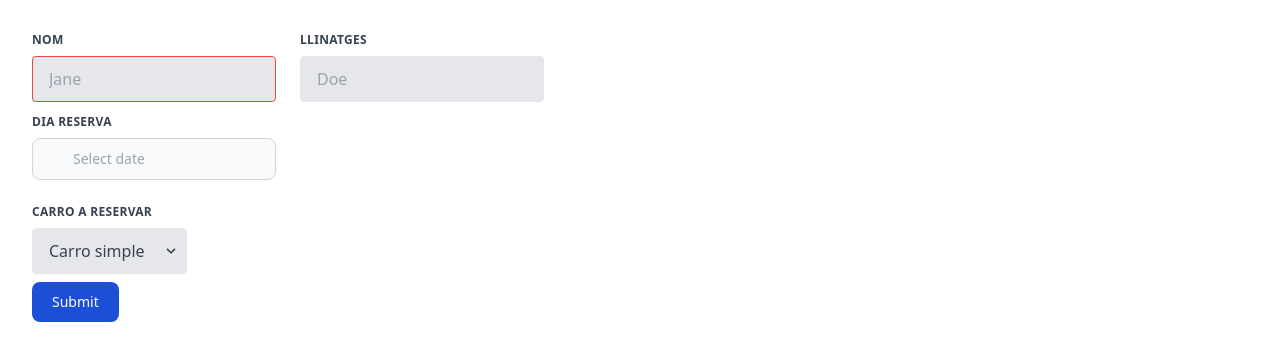
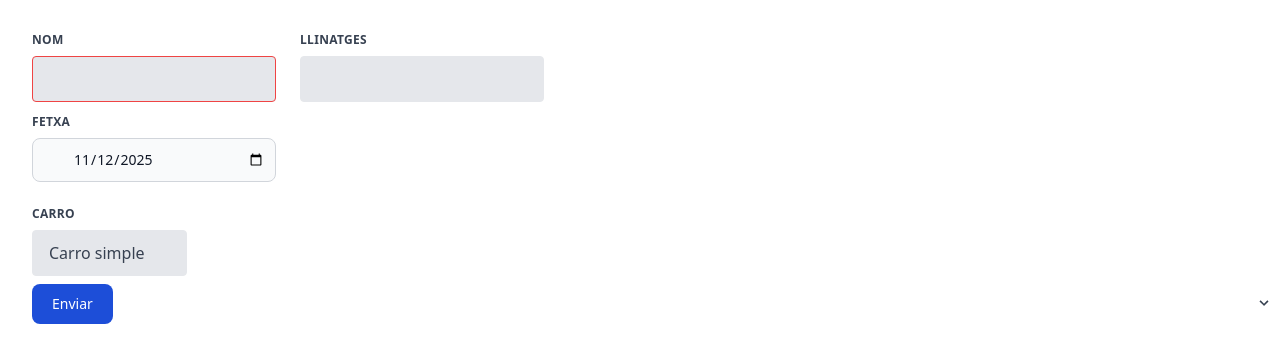
Before and after one commit to joanrossello-oss/UT2_rentacarro_enunciat, a Flask app: page /reservar in a window 1280 px wide. Shown: the part 97-460 px from the top of the page. Run offline with Flask 3, Linux system fonts and the light colour scheme; some libraries are stand-ins or nearby versions.

Commit message:
Code refactored using wtforms and validation

```diff
--- a/PostForm.py
+++ b/PostForm.py
@@ -1,10 +1,30 @@
 from flask_wtf import FlaskForm
-from wtforms import StringField, SubmitField, DateField
+from wtforms import StringField, SubmitField, DateField, SelectField, validators, ValidationError
 from wtforms.validators import DataRequired, Length
 from datetime import date
+from flask import session
+
 
 class PostForm(FlaskForm):
+    # mètode per comprovar si la fetxa es posterior a la fetxa actual
+    def comprovar_fetxa(form, fetxa):
+        if fetxa.data < date.today(): # date.today() -> obtenir la fetxa actual
+            raise ValidationError('La fetxa no pot ser anterior a la actual.')
+
+    def comprovar_carro_existent(form, camp):
+        fetxa = form.fetxa.data.strftime('%d-%m-%y')
+        carro = form.carro.data
+
+        reserves = session.get('reserves',[])
+        print(reserves)
+
+        for r in reserves:
+            # comprar les dades de les reserves existents amb la peticio de post a fer
+            if r['dia_reserva'] == fetxa and r['carro'] == carro:
+                raise ValidationError('No pots reservar el carro per el dia seleccionat, ja es troba reservat.')
+
     nom = StringField('nom', validators=[DataRequired(), Length(max=128)])
-    llinatges = StringField('llinatges', validators=[Length(max=128)])
-    fetxa = DateField('Fecha', format='%Y-%m-%d', default=date.today)
+    llinatges = StringField('llinatges', validators=[DataRequired(), Length(max=128)])
+    fetxa = DateField('fetxa', format='%Y-%m-%d', default=date.today, validators=[DataRequired(), comprovar_fetxa])
+    carro = SelectField('carro', choices=['Carro simple', 'carro 2', 'carro 3'], validators=[DataRequired(), comprovar_carro_existent])
     submit = SubmitField('Enviar')
--- a/run.py
+++ b/run.py
@@ -1,6 +1,7 @@
 from flask import Flask, render_template, request, redirect, url_for, flash, session
 import json
-import datetime
+from datetime import datetime
+from PostForm import PostForm
 
 app = Flask(__name__)
 app.config['SECRET_KEY'] = '83d168b4966265e8ae59f10f57a2b535c18668555b1d499b7353c9b9546146d1'
@@ -12,36 +13,48 @@ def llistar():
         llista_carros = json.load(file)
         return render_template('carros.html', llista_carros=llista_carros)
 
-@app.route("/reservar", methods=['GET','POST'])
+@app.route("/reservar", methods=['GET', 'POST'])
 def reservar():
-    if request.method == 'POST':
-        session["nom"] = request.form['nom'].strip()
-        session["llinatges"] = request.form['llinatges'].strip()
-        session["dia_reserva"] = request.form['reserva'].strip()
-        session["carro"] = request.form['carro'].strip()
+    form = PostForm()
+    if form.validate_on_submit():
+        session["nom"] = form.nom.data
+        session["llinatges"] = form.llinatges.data
+        session["dia_reserva"] = form.fetxa.data.strftime('%d-%m-%y') # Verifica el nombre del campo
+        session["carro"] = form.carro.data
 
-        try:
-            data_obj = datetime.datetime.strptime(session["dia_reserva"], '%d-%m-%Y')
-        except ValueError:
-            flash("⚠️ Format de fetxa incorrecte. Empela el format DD-MM-YYYY")
 
+        print(session['dia_reserva'])
         reserves = session.get("reserves", [])
 
-        if comprovar_fetxa(data_obj) and comprovar_carro_existent(session["carro"], data_obj, reserves):
-                nova_reserva = {
-                    "nom": session["nom"],
-                    "llinatges": session["llinatges"],
-                    "dia_reserva": data_obj.strftime('%d-%m-%y'),
-                    "carro": session["carro"]
-                }
-                print(session['dia_reserva'])
-                reserves.append(nova_reserva)
-                session["reserves"] = reserves
-                return redirect(url_for('comprovar_reserves'))
-        else:
-            return redirect(url_for('reservar'))
+        nova_reserva = {
+            "nom": session['nom'],
+            "llinatges": session['llinatges'],
+            "dia_reserva": session['dia_reserva'],
+            "carro": session['carro']
+        }
 
-    return render_template("carros2.html")
+        reserves.append(nova_reserva)
+        session['reserves'] = reserves
+        return redirect(url_for('comprovar_reserves'))
+
+        # if comprovar_fetxa() and comprovar_carro_existent(session["carro"], reserves):
+        #     fetxa_obj = datetime.strptime(session['dia_reserva'], '%Y-%m-%d')
+        #     fetxa_formateada = fetxa_obj.strftime('%d-%m-%y')
+        #     nova_reserva = {
+        #         "nom": session["nom"],
+        #         "llinatges": session["llinatges"],
+        #         "dia_reserva": fetxa_formateada,
+        #         "carro": session["carro"]
+        #     }
+        #     print(session['dia_reserva'])
+        #     reserves.append(nova_reserva)
+        #     session["reserves"] = reserves
+        #     return redirect(url_for('comprovar_reserves'))
+        # else:
+        #     return redirect(url_for('reservar'))
+
+    return render_template('carros2.html', form=form)
+
 
 @app.route("/comprovar_reserves")
 def comprovar_reserves():
@@ -54,24 +67,5 @@ def comprovar_reserves():
 #     session.clear()
 #     return redirect(url_for('reservar'))
 
-# mètode per comprovar si la fetxa es posterior a la fetxa actual
-def comprovar_fetxa(data_obj):
-    # obtenir la fetxa actual
-    data = datetime.datetime.now()
-    # convertir el parametre a format datetime per poder comparar amb la fetxa actual
-    if data.date() > data_obj.date():
-        flash("❌ No pots seleccionar una data anterior a avui.")
-        return False
-    return True
-
-# Mètode per comprovar si el carro ja existeix un dia concret
-def comprovar_carro_existent(carro, data_obj, reserves):
-    for element in reserves:
-        dia_reserva = datetime.datetime.strptime(element['dia_reserva'], "%d-%m-%y").date()
-        if element['carro']  == carro and dia_reserva == data_obj.date():
-            flash("❌ No pots reservar el carro per el dia seleccionat, ja es troba reservat.")
-            return False
-    return True
-
 if __name__ == "__main__":
     app.run(host="0.0.0.0", port=5000, debug=True)
--- a/templates/carros2.html
+++ b/templates/carros2.html
@@ -2,55 +2,35 @@
 {% block title %}Reserva carros{% endblock %}
 {% block content %}
 <form class="w-full max-w-lg" method="POST" action="">
-  {% with messages=get_flashed_messages(with_categories=True) %}
-  {% if messages %}
-  {% for category, message in messages %}
+  {% for error in form.fetxa.errors %}
         <div class="p-4 w-full mb-4 text-sm text-red-800 rounded-lg bg-red-50 dark:bg-gray-800 dark:text-red-400"
     role="alert">
-    <span class="font-medium">{{ message }}</span>
-  </div>
+    <span class="font-medium"> ❌ {{ error }}</span></div>
   {% endfor %}
-  {% endif %}
-  {% endwith %}
+   {% for error in form.carro.errors %}
+        <div class="p-4 w-full mb-4 text-sm text-red-800 rounded-lg bg-red-50 dark:bg-gray-800 dark:text-red-400"
+    role="alert">
+    <span class="font-medium"> ❌ {{ error }}</span></div>
+  {% endfor %}
+  {{ form.hidden_tag() }}
   <div class="flex flex-wrap -mx-3 mb-6">
     <div class="w-full md:w-1/2 px-3 mb-6 md:mb-0">
-      <label class="block uppercase tracking-wide text-gray-700 text-xs font-bold mb-2" for="grid-first-name">
-        Nom
-      </label>
-      <input
-        class="appearance-none block w-full bg-gray-200 text-gray-700 border border-red-500 rounded py-3 px-4 mb-3 leading-tight focus:outline-none focus:bg-white"
-        name="nom" id="grid-first-name" type="text" required placeholder="Jane">
+      {{ form.nom.label(class="block uppercase tracking-wide text-gray-700 text-xs font-bold mb-2") }}
+      {{ form.nom(size=128, class="appearance-none block w-full bg-gray-200 text-gray-700 border border-red-500 rounded py-3 px-4 mb-3 leading-tight focus:outline-none focus:bg-white") }}
     </div>
     <div class="w-full md:w-1/2 px-3">
-      <label class="block uppercase tracking-wide text-gray-700 text-xs font-bold mb-2" for="grid-last-name">
-        Llinatges
-      </label>
-      <input
-        class="appearance-none block w-full bg-gray-200 text-gray-700 border border-gray-200 rounded py-3 px-4 leading-tight focus:outline-none focus:bg-white focus:border-gray-500"
-        name="llinatges" id="grid-last-name" type="text" placeholder="Doe" required>
+      {{ form.llinatges.label(class="block uppercase tracking-wide text-gray-700 text-xs font-bold mb-2") }}
+      {{ form.llinatges(size=128, class="appearance-none block w-full bg-gray-200 text-gray-700 border border-gray-200 rounded py-3 px-4 leading-tight focus:outline-none focus:bg-white focus:border-gray-500") }}
     </div>
     <div class="w-full md:w-1/2 px-3">
-      <label class="block uppercase tracking-wide text-gray-700 text-xs font-bold mb-2" for="grid-date">
-        Dia reserva
-      </label>
-      <input datepicker datepicker-format="dd-mm-yyyy" required id="grid-date" type="text"
-        class="bg-gray-50 border border-gray-300 text-gray-900 text-sm rounded-lg focus:ring-blue-500 focus:border-blue-500 block w-full pl-10 p-2.5 dark:bg-gray-700 dark:border-gray-600 dark:placeholder-gray-400 dark:text-white dark:focus:ring-blue-500 dark:focus:border-blue-500"
-        name="reserva" placeholder="Select date">
+      {{ form.fetxa.label(class="block uppercase tracking-wide text-gray-700 text-xs font-bold mb-2") }}
+      {{ form.fetxa(rows=8, class="bg-gray-50 border border-gray-300 text-gray-900 text-sm rounded-lg focus:ring-blue-500 focus:border-blue-500 block w-full pl-10 p-2.5 dark:bg-gray-700 dark:border-gray-600 dark:placeholder-gray-400 dark:text-white dark:focus:ring-blue-500 dark:focus:border-blue-500") }}
     </div>
   </div>
   <div class="flex flex-wrap -mx-3 mb-2">
     <div class="w-full md:w-1/3 px-3 mb-6 md:mb-0">
-      <label class="block uppercase tracking-wide text-gray-700 text-xs font-bold mb-2" for="grid-carro">
-        Carro a reservar
-      </label>
-      <div class="relative">
-        <select
-          class="block appearance-none w-full bg-gray-200 border border-gray-200 text-gray-700 py-3 px-4 pr-8 rounded leading-tight focus:outline-none focus:bg-white focus:border-gray-500"
-          name="carro" required id="grid-carro">
-          <option>Carro simple</option>
-          <option>carro 2</option>
-          <option>carro 3</option>
-        </select>
+      {{ form.carro.label(class="block uppercase tracking-wide text-gray-700 text-xs font-bold mb-2") }}
+      {{ form.carro(rows=8, class="block appearance-none w-full bg-gray-200 border border-gray-200 text-gray-700 py-3 px-4 pr-8 rounded leading-tight focus:outline-none focus:bg-white focus:border-gray-500") }}
       <div class="pointer-events-none absolute inset-y-0 right-0 flex items-center px-2 text-gray-700">
         <svg class="fill-current h-4 w-4" xmlns="http://www.w3.org/2000/svg" viewBox="0 0 20 20">
           <path d="M9.293 12.95l.707.707L15.657 8l-1.414-1.414L10 10.828 5.757 6.586 4.343 8z" />
@@ -59,8 +39,7 @@
     </div>
   </div>
   </div>
-  <button type="submit"
-    class="text-white bg-blue-700 hover:bg-blue-800 focus:ring-4 focus:outline-none focus:ring-blue-300 font-medium rounded-lg text-sm w-full sm:w-auto px-5 py-2.5 text-center dark:bg-blue-600 dark:hover:bg-blue-700 dark:focus:ring-blue-800">Submit</button>
+  {{ form.submit(class="text-white bg-blue-700 hover:bg-blue-800 focus:ring-4 focus:outline-none focus:ring-blue-300 font-medium rounded-lg text-sm w-full sm:w-auto px-5 py-2.5 text-center dark:bg-blue-600 dark:hover:bg-blue-700 dark:focus:ring-blue-800") }}
 </form>
 <script src="https://cdnjs.cloudflare.com/ajax/libs/flowbite/1.8.0/datepicker.min.js"></script>
 {% endblock %}
--- a/templates/carros3.html
+++ b/templates/carros3.html
@@ -61,7 +61,6 @@
 
           {% for dia in dies %}
             <td class="px-6 py-4 {% if loop.index is even %}bg-gray-50 dark:bg-gray-800{% endif %}">
-              <!-- {% set reserva = reserves | selectattr('carro', 'equalto', carro) | selectattr('dia_reserva', 'equalto', d) | list %} -->
               {% for r in reserves %}
               {% if carro == r.carro and dia == r.dia_reserva %}
                 {{ r.nom }} {{ r.llinatges }}
```
Lines whose indentation alone changed are shown as unchanged.
